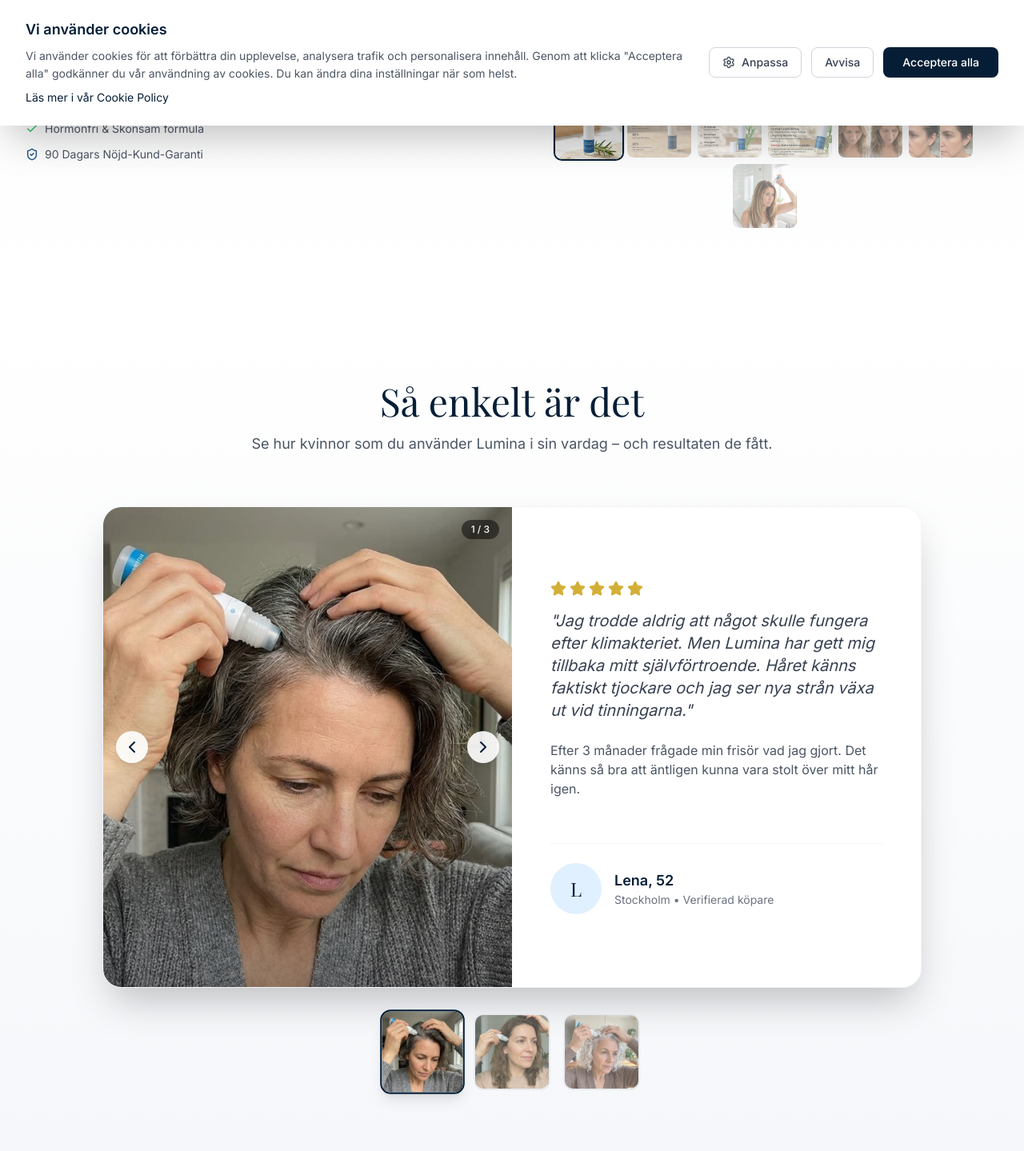
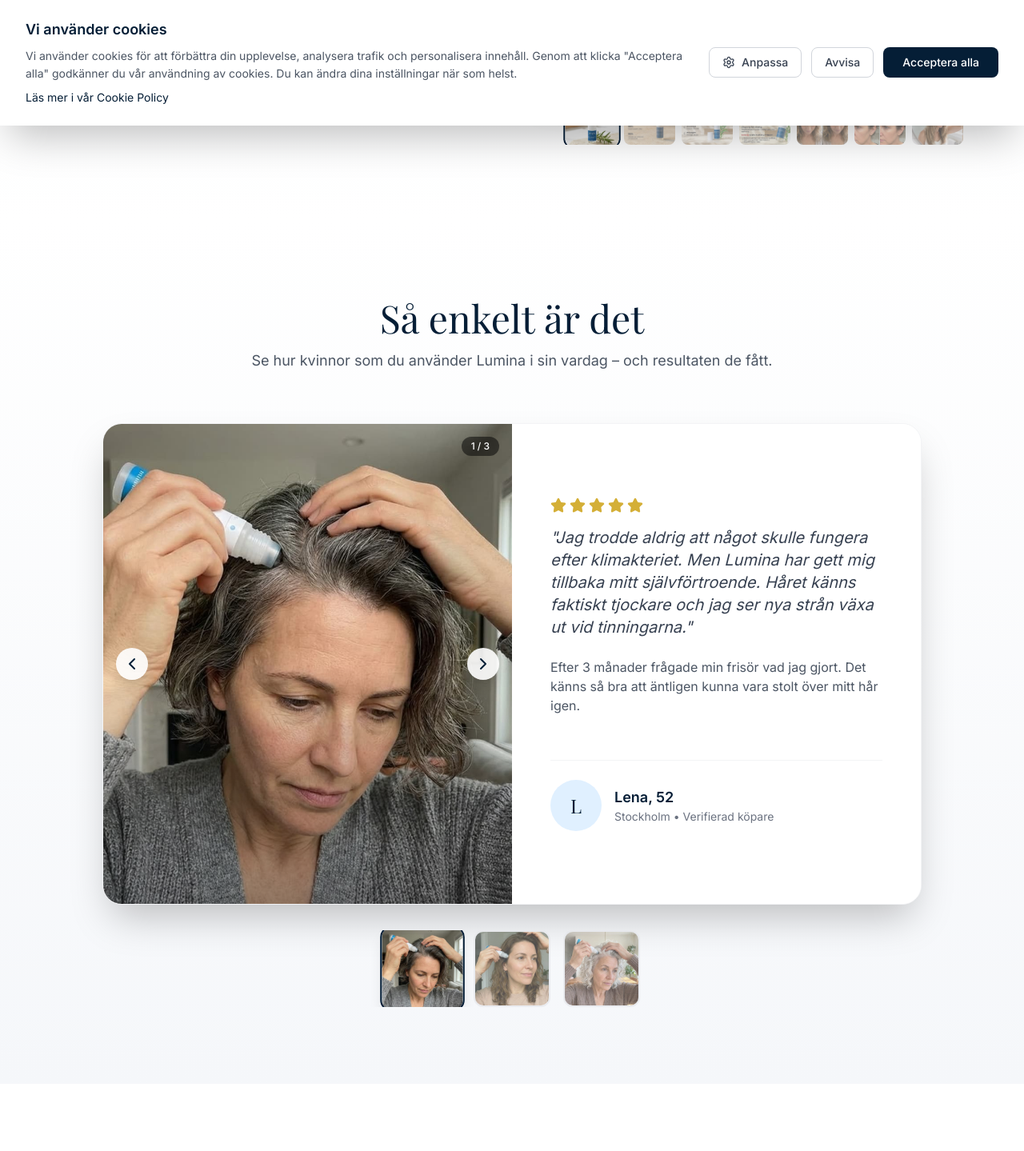
Before and after one commit to mangaz900/luminaflow, a React (Vite) app: page / in a window 1280 px wide. Shown: the part 643-2082 px from the top of the page at 80% size. Built offline with nearby package versions, Linux system fonts and the light colour scheme; grey boxes are pictures that could not be loaded; a web font is replaced by a local one.

Commit message:
Fix thumbnails to stay on one row - remove flex-wrap, add horizontal scroll

```diff
--- a/components/Hero.tsx
+++ b/components/Hero.tsx
@@ -215,13 +215,13 @@ const Hero: React.FC = () => {
             </div>
 
             {/* Thumbnail Navigation (Under bilderna) */}
-            <div className="flex justify-center gap-2 mt-4 px-2 flex-wrap">
+            <div className="flex justify-center gap-2 mt-4 px-2 overflow-x-auto scrollbar-hide">
               {productImages.map((image, index) => (
                 <button
                   key={image.id}
                   onClick={() => setCurrentImageIndex(index)}
                   className={`
-                    relative flex-shrink-0 w-14 h-14 sm:w-16 sm:h-16 md:w-20 md:h-20 rounded-lg overflow-hidden transition-all duration-200
+                    relative flex-shrink-0 w-12 h-12 sm:w-14 sm:h-14 md:w-16 md:h-16 rounded-lg overflow-hidden transition-all duration-200
                     ${currentImageIndex === index
                       ? 'ring-2 ring-medical-900 opacity-100 scale-105'
                       : 'opacity-60 hover:opacity-100 hover:scale-105'
--- a/components/UserGallery.tsx
+++ b/components/UserGallery.tsx
@@ -139,13 +139,13 @@ const UserGallery: React.FC = () => {
           </div>
 
           {/* Thumbnail Navigation */}
-          <div className="flex justify-center gap-4 mt-8">
+          <div className="flex justify-center gap-4 mt-8 overflow-x-auto scrollbar-hide">
             {userStories.map((story, index) => (
               <button
                 key={story.id}
                 onClick={() => setCurrentIndex(index)}
                 className={`
-                  relative w-20 h-20 md:w-24 md:h-24 rounded-xl overflow-hidden border-2 transition-all duration-200
+                  relative flex-shrink-0 w-20 h-20 md:w-24 md:h-24 rounded-xl overflow-hidden border-2 transition-all duration-200
                   ${currentIndex === index
                     ? 'border-medical-900 shadow-lg scale-110'
                     : 'border-gray-200 hover:border-gray-300 opacity-70 hover:opacity-100'
--- a/index.css
+++ b/index.css
@@ -1,3 +1,12 @@
 @tailwind base;
 @tailwind components;
 @tailwind utilities;
+
+/* Hide scrollbar but keep functionality */
+.scrollbar-hide {
+  -ms-overflow-style: none;
+  scrollbar-width: none;
+}
+.scrollbar-hide::-webkit-scrollbar {
+  display: none;
+}
```
